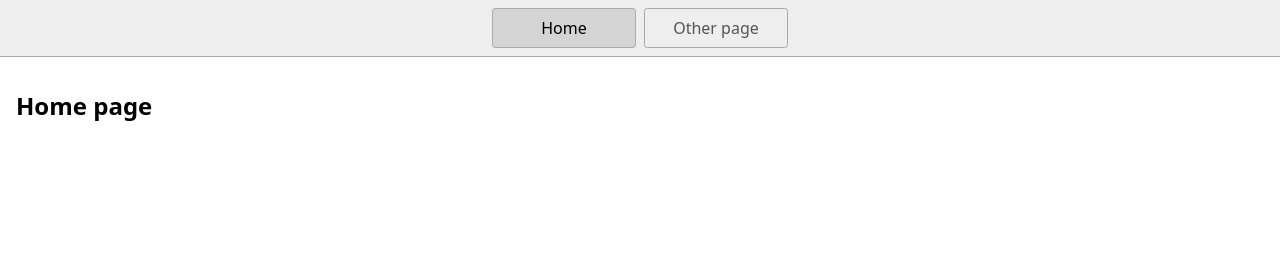
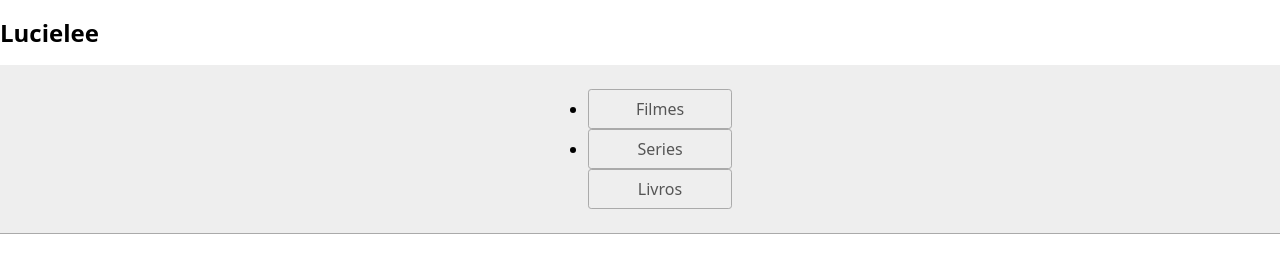
Before and after one commit to Lucielee-mendes/0.2.2, a plain HTML site: page index.html in a window 1280 px wide. Drawn offline with Linux system fonts and the light colour scheme.

Commit message:
1 file modified, 1 deleted

```diff
--- a/index.html
+++ b/index.html
@@ -1,23 +1,19 @@
 <!DOCTYPE html>
-<html lang="en">
+<html>
   <head>
-    <title>Home</title>
+    <title>Minha vida</title>
     <meta charset="UTF-8" />
-    <meta name="viewport" content="width=device-width" />
-    <!--
-      Need a visual blank slate?
-      Remove all code in `styles.css`!
-    -->
     <link rel="stylesheet" href="styles.css" />
-    <script type="module" src="script.js"></script>
   </head>
   <body>
+    <h1>Lucielee</h1>
     <nav>
-      <a href="/" aria-current="page">Home</a>
-      <a href="/page2.html">Other page</a>
+      <ul>
+        <li><a href="filmes.html">Filmes</a></li>
+        <li><a href="Series.html">Series</a></li>
+        <a href="Livros.html"> Livros </a>
+        <br />
+      </ul>
     </nav>
-    <main>
-      <h1>Home page</h1>
-    </main>
   </body>
 </html>
--- a/script.js
+++ /dev/null
@@ -1 +0,0 @@
-console.log('Hello!');
```
